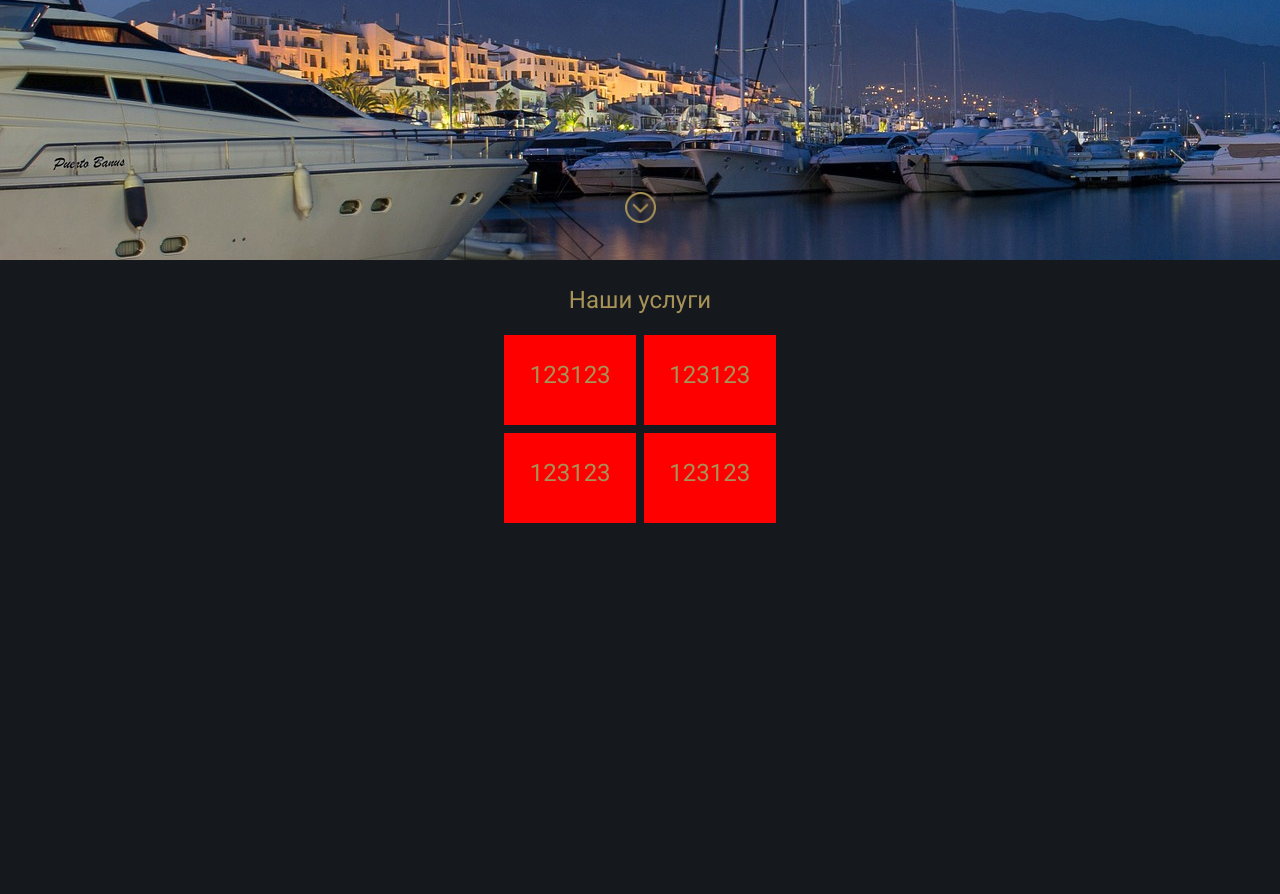
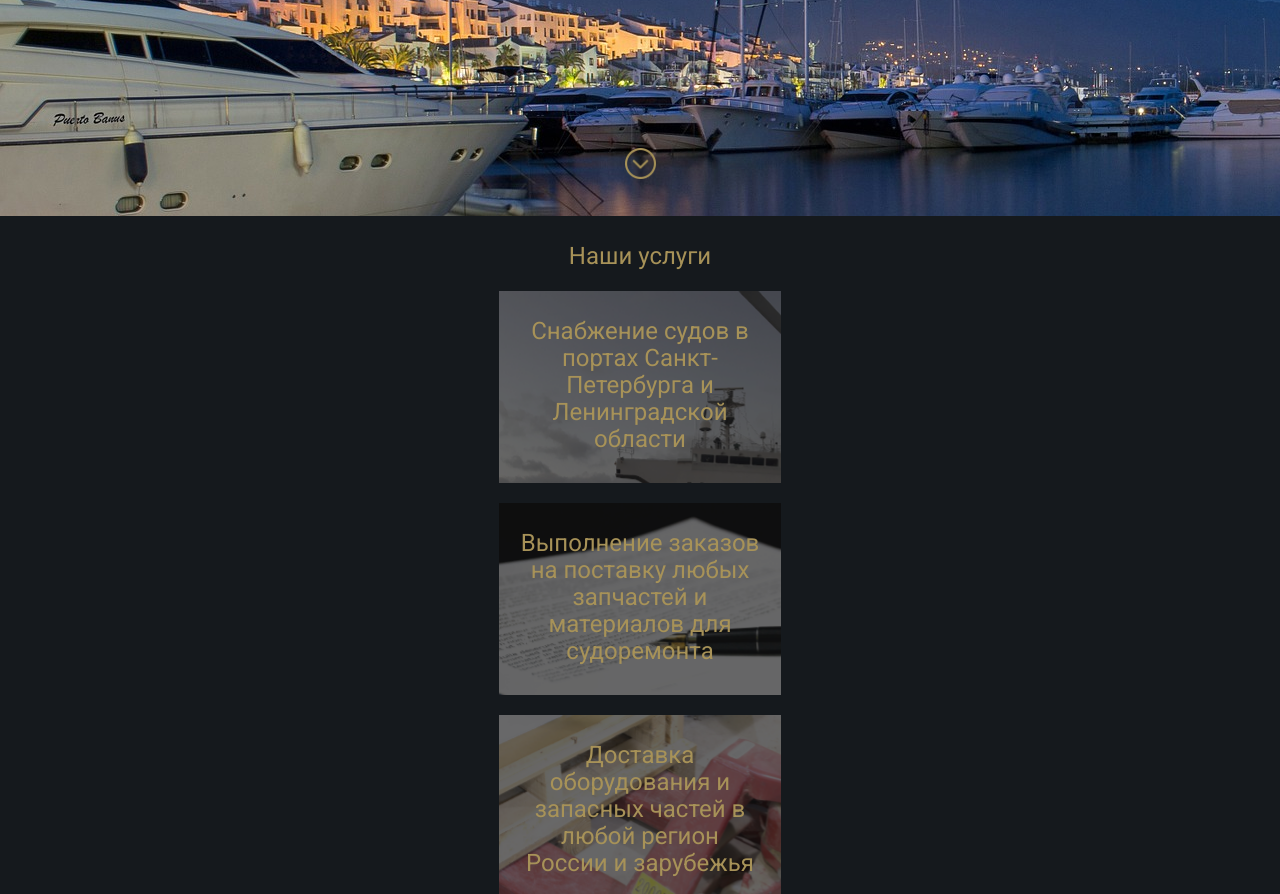
Before and after one commit to arbass/Yacht, a website: page index.html in a window 1280 px wide. Shown: the part 311-1205 px from the top of the page. Drawn offline with Linux system fonts and the light colour scheme.

Commit message:
Добавляет фиксированню шапку и вёрстку второго блока

```diff
--- a/index.html
+++ b/index.html
@@ -9,6 +9,22 @@
 </head>
 <body>
    <header class="main-header">
+
+     <nav class="left-menu left-menu--hide">
+       <div class="left-menu__header">
+         <div class="left-menu__button-close"></div>
+         <h2>ООО "ТСФ" Главное меню</h2>
+       </div>
+       <div class="left-menu__body">
+         <ul>
+           <li class="left-menu__button-main-page"><i></i><a href="#">Главная</a></li>
+           <li class="left-menu__button-goods"><i></i><a href="#">Ассортимент</a></li>
+           <li class="left-menu__button-ads"><i></i><a href="#">Объявления</a></li>
+           <li class="left-menu__button-contacts"><i></i><a href="#">Контакты</a></li>
+         </ul>
+       </div>
+     </nav>
+
      <div class="main-header__inner-nav">
        <nav class="main-header__button"></nav>
        <nav class="main-header__logo">
@@ -25,20 +41,6 @@
        </nav>
      </div>
    </header>
-   <nav class="left-menu left-menu--hide">
-     <div class="left-menu__header">
-       <div class="left-menu__button-close"></div>
-       <h2>ООО "ТСФ" Главное меню</h2>
-     </div>
-     <div class="left-menu__body">
-       <ul>
-         <li class="left-menu__button-main-page"><i></i><a href="#">Главная</a></li>
-         <li class="left-menu__button-goods"><i></i><a href="#">Ассортимент</a></li>
-         <li class="left-menu__button-ads"><i></i><a href="#">Объявления</a></li>
-         <li class="left-menu__button-contacts"><i></i><a href="#">Контакты</a></li>
-       </ul>
-     </div>
-   </nav>
    <main class="main-content">
      <div class="first-block">
        <h2>Судовое оборудование в Санкт - Петербурге ООО "ТСФ"</h2>
@@ -48,16 +50,16 @@
        <h2>Наши услуги</h2>
        <div class="second-block__items-block">
          <div class="second-block__item second-block__item-first">
-           <h2>123123</h2>
+           <h2>Снабжение судов в портах Санкт-Петербурга и Ленинградской области</h2>
          </div>
          <div class="second-block__item second-block__item-second">
-           <h2>123123</h2>
+           <h2>Выполнение заказов на поставку любых запчастей и материалов для судоремонта</h2>
          </div>
          <div class="second-block__item second-block__item-thirt">
-           <h2>123123</h2>
+           <h2>Доставка оборудования и запасных частей в любой регион России и зарубежья</h2>
          </div>
          <div class="second-block__item second-block__item-four">
-           <h2>123123</h2>
+           <h2>Комплектация и отгрузка оборудования и запасных частей со склада в г.Санкт-Петербург</h2>
          </div>
        </div>
      </div>
--- a/less/blocks/first-block.less
+++ b/less/blocks/first-block.less
@@ -1,6 +1,6 @@
 .first-block {
   width: auto;
-  min-height: 240px;
+  min-height: 284px;
   background: url("../img/index-bg.png") no-repeat;
   background-size: cover;
 }
@@ -8,7 +8,7 @@
 .first-block h2 {
   display: block;
   margin: 0 auto;
-  padding-top: 37px;
+  padding-top: 77px;
   width: 232px;
   height: 78px;
   font-size: 20px;
--- a/less/blocks/left-menu.less
+++ b/less/blocks/left-menu.less
@@ -7,6 +7,7 @@
   width: 273.3px;
   height: 100vh;
   background-color: @bg-body-left-menu;
+  z-index: 101;
 
   transition: 1s;
 }
--- a/less/blocks/main-header.less
+++ b/less/blocks/main-header.less
@@ -1,7 +1,10 @@
 .main-header {
-  width: auto;
+  width: 100vw;
   height: 44px;
   background-color: @bg-header-opacity;
+  position: fixed;
+  top: 0;
+  z-index: 100;
 }
 
 .main-header__inner-nav {
@@ -58,6 +61,10 @@
 }
 
 @media @desktop-widths {
+  .main-header {
+
+  }
+
   .main-header__button {
     .hide ();
   }
--- a/less/blocks/second-block.less
+++ b/less/blocks/second-block.less
@@ -15,19 +15,41 @@
 }
 
 .second-block__items-block {
-  .flex ();
-  flex-wrap: wrap;
+  .flex-c ();
   justify-content: space-between;
   margin: 0 auto;
-  width: 271.15px;
-  height: 196.5px;
+  width: 281.5px;
+  height: 827.76px;
 }
 
 .second-block__item {
-  width: 131.46px;
-  height: 89.79px;
+  width: 281.5px;
+  height: 191.76px;
+  background-size: contain;
+}
 
-  background-color: red;
+.second-block__item h2 {
+  font-size: 16px;
+  font-weight: 400;
+  padding: 0 20px;
+  margin-top: 50px;
+  color: #ffffff;
+}
+
+.second-block__item-first {
+  background: url("../img/first.png") no-repeat;
+}
+
+.second-block__item-second {
+  background: url("../img/second.png") no-repeat;
+}
+
+.second-block__item-thirt {
+  background: url("../img/thirt.png") no-repeat;
+}
+
+.second-block__item-four {
+  background: url("../img/four.png") no-repeat;
 }
 
 @media @desktop-widths {
--- a/less/mixins.less
+++ b/less/mixins.less
@@ -1,7 +1,7 @@
 .container () {
   width: auto;
   margin: 0 auto;
-  padding: 0 13px 0 13px;
+  padding: 0 23px 0 23px;
 
   @media @desktop-widths {
     width: 960px;
--- a/less/variables.less
+++ b/less/variables.less
@@ -3,6 +3,6 @@
 @darkgold: #A79258;
 @lightgold: #DCC585;
 @bg-header-and-footer: #000000;
-@bg-header-opacity: rgba(0, 0, 0, .3);
+@bg-header-opacity: rgba(0, 0, 0, .6);
 @bg-body-left-menu: #2A2D31;
 @desktop-widths: ~"(min-width: 1088px)";
```
Also changed, not shown: css/style.css, img/first.png (added), img/four.png (added), img/second.png (added), img/thirt.png (added).
